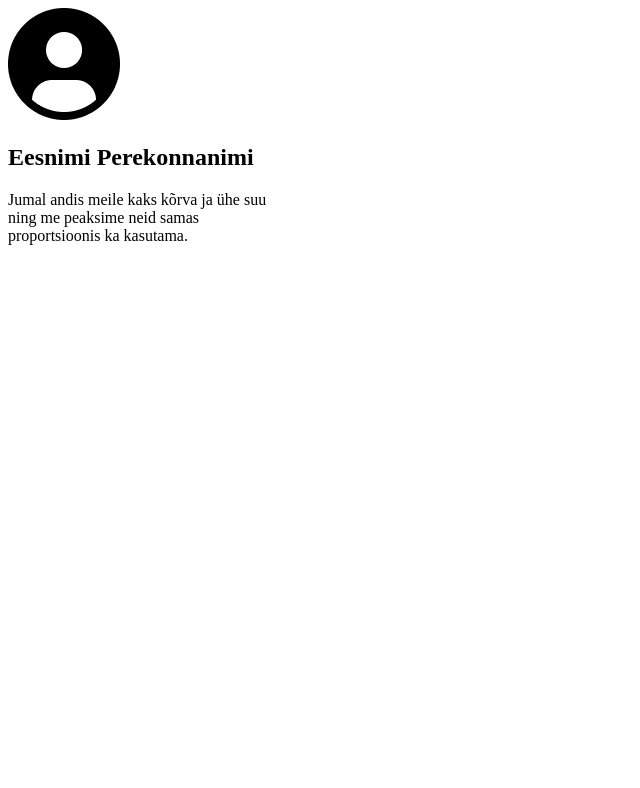
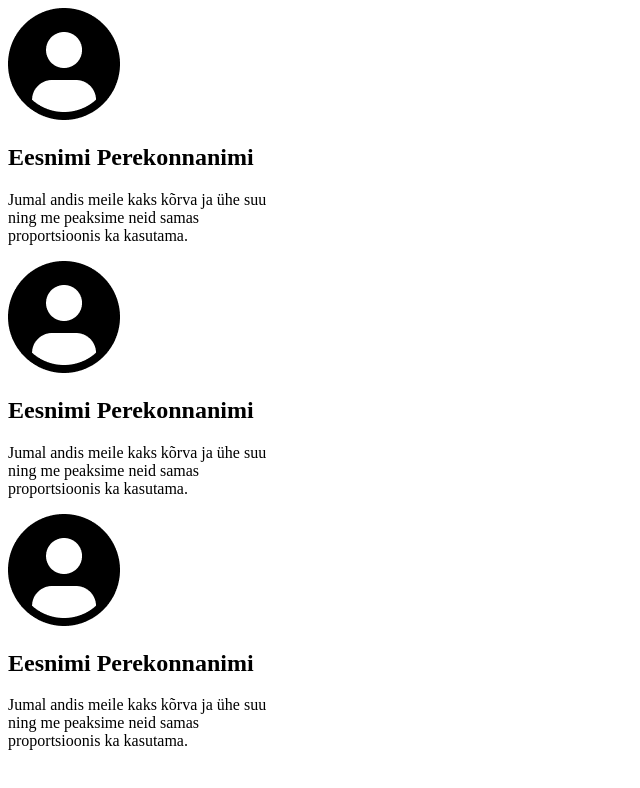
Before and after one commit to kuressaareametikool/TAK20-front-2021, a plain HTML site: page index.html in a window 1280 px wide. Shown: the whole page, without its empty margins (0-640 px from the left). Drawn offline with Linux system fonts and the light colour scheme.

Commit message:
rohkem koodi

```diff
--- a/index.html
+++ b/index.html
@@ -14,5 +14,19 @@
         <p class="godText">Jumal andis meile kaks kõrva ja ühe suu <br> ning me peaksime neid samas <br> proportsioonis ka kasutama.</p>
     </div>
 
+    <div class="person-wrapper">
+        <img class="vector" src="Vector.png" alt="person icon">
+        <h2 class="name">Eesnimi Perekonnanimi</h2>
+        <p class="godText">Jumal andis meile kaks kõrva ja ühe suu <br> ning me peaksime neid samas <br> proportsioonis ka kasutama.</p>
+    </div>
+
+    <div class="person-wrapper">
+        <img class="vector" src="Vector.png" alt="person icon">
+        <h2 class="name">Eesnimi Perekonnanimi</h2>
+        <p class="godText">Jumal andis meile kaks kõrva ja ühe suu <br> ning me peaksime neid samas <br> proportsioonis ka kasutama.</p>
+    </div>
+
+
+
 </body>
 </html>
--- a/style.css
+++ b/style.css
@@ -27,7 +27,6 @@ main {
     display: flex;
     justify-content: center;
     box-shadow: 0px 4px 4px rgba(0, 0, 0, 0.25);
-    border: 4px solid violet;
     text-align: center;
     border-radius: 10px;
     max-width: 360px;
```
